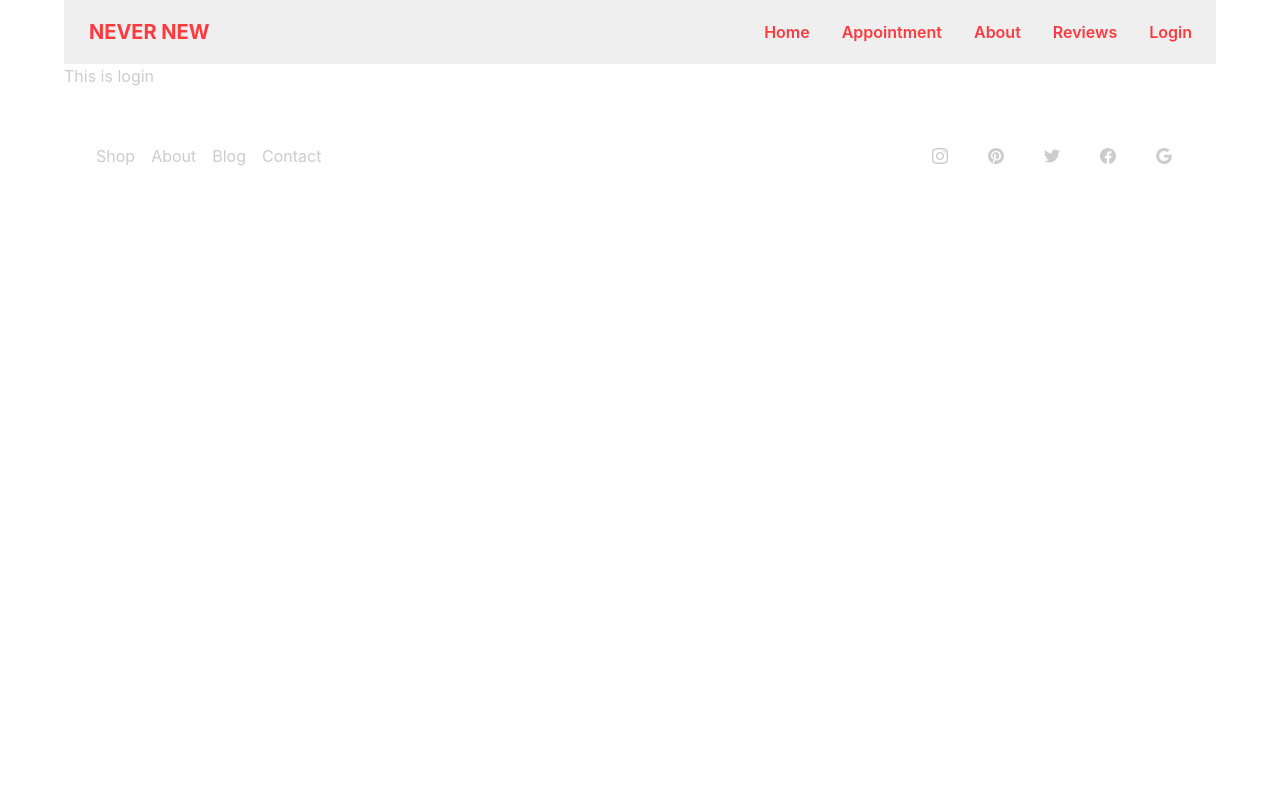
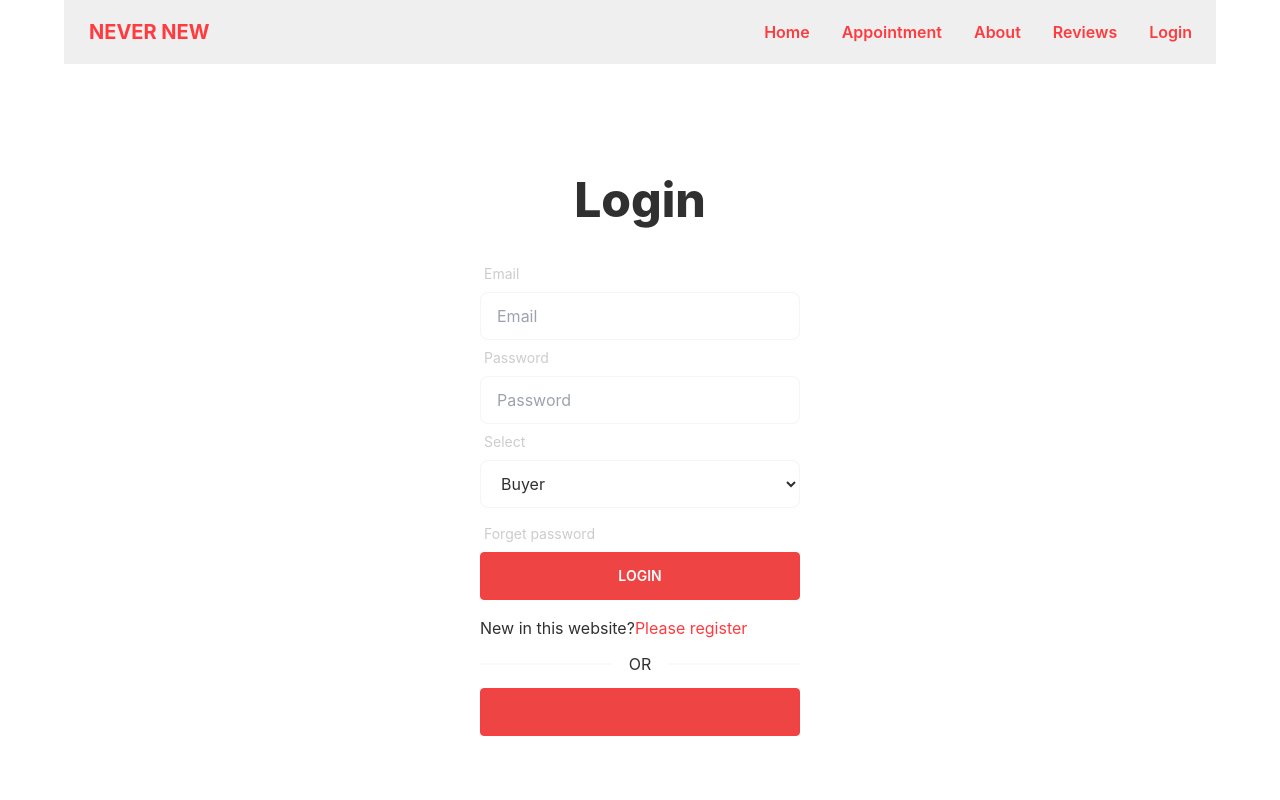
Before and after one commit to mdhasantaraque/never-new-client, a React (Create React App) app: page /login in a window 1280 px wide. Shown: the top 800 px of the page. Built offline with nearby package versions, Linux system fonts and the light colour scheme.

Commit message:
firebase installed

```diff
--- a/package.json
+++ b/package.json
@@ -7,8 +7,10 @@
     "@testing-library/react": "^13.4.0",
     "@testing-library/user-event": "^13.5.0",
     "daisyui": "^2.41.0",
+    "firebase": "^9.14.0",
     "react": "^18.2.0",
     "react-dom": "^18.2.0",
+    "react-hook-form": "^7.39.5",
     "react-router-dom": "^6.4.3",
     "react-scripts": "5.0.1",
     "web-vitals": "^2.1.4"
--- a/src/Pages/Login/Login.js
+++ b/src/Pages/Login/Login.js
@@ -1,9 +1,85 @@
-import React from "react";
+import React, { useState } from "react";
+import { useForm } from "react-hook-form";
+import { Link } from "react-router-dom";
 
 const Login = () => {
+  const { register, handleSubmit } = useForm();
+
+  const [data, setData] = useState("");
+
+  const handleLogIn = (data) => {
+    console.log(data);
+  };
+
+  const handleGoogle = () => {};
+
   return (
-    <div>
-      <h1>This is login</h1>
+    <div className="hero-content text-center text-neutral-content my-16">
+      <div className="w-96 py-8 px-8 xl:col-span-2 dark:bg-secondary">
+        <h1 className="text-5xl font-extrabold dark:text-gray-900 mb-8">
+          Login
+        </h1>
+
+        <form onSubmit={handleSubmit(handleLogIn)}>
+          <div className="form-control w-full max-w-xs">
+            <label className="label">
+              <span className="label-text dark:text-gray-900"> Email</span>
+            </label>
+            <input
+              type="email"
+              {...register("email")}
+              placeholder="Email"
+              className="input input-bordered w-full max-w-xs"
+            />
+          </div>
+          <div className="form-control w-full max-w-xs">
+            <label className="label">
+              <span className="label-text dark:text-gray-900"> Password</span>
+            </label>
+            <input
+              type="password"
+              {...register("password")}
+              placeholder="Password"
+              className="input input-bordered w-full max-w-xs"
+            />
+          </div>
+          <label className="label">
+            <span className="label-text dark:text-gray-900"> Select</span>
+          </label>
+          <select
+            className="input input-bordered w-full max-w-xs mb-2"
+            {...register("category", { required: true })}
+          >
+            <option value="A">Buyer</option>
+            {/* <option value="A">Option A</option> */}
+            <option value="B">Seller</option>
+          </select>
+          <label className="label">
+            <span className="label-text dark:text-gray-900">
+              Forget password
+            </span>
+          </label>
+          <input
+            type="submit"
+            value="Login"
+            className="w-full py-2 font-semibold rounded btn btn-accent bg-red-500 text-white mb-4"
+          />
+        </form>
+        <p className="text-start">
+          New in this website?
+          <Link to="/signup" className="text-accent">
+            Please register
+          </Link>
+        </p>
+        <div className="divider">OR</div>
+        <button
+          onClick={handleGoogle}
+          type="submit"
+          className="w-full py-2 font-semibold rounded btn btn-accent bg-red-500 text-white"
+        >
+          {/* <FaGoogle></FaGoogle> With Google */}
+        </button>
+      </div>
     </div>
   );
 };
--- a/src/Routes/Routes.js
+++ b/src/Routes/Routes.js
@@ -18,6 +18,10 @@ const router = createBrowserRouter([
       },
     ],
   },
+  //   {
+  //     path:'*',
+  //     element:,
+  //   }
 ]);
 
 export default router;
--- /dev/null
+++ b/src/firebase/firebase.config.js
@@ -0,0 +1,19 @@
+// Import the functions you need from the SDKs you need
+import { initializeApp } from "firebase/app";
+// TODO: Add SDKs for Firebase products that you want to use
+// https://firebase.google.com/docs/web/setup#available-libraries
+
+// Your web app's Firebase configuration
+const firebaseConfig = {
+  apiKey: process.env.REACT_APP_apiKey,
+  authDomain: process.env.REACT_APP_authDomain,
+  projectId: process.env.REACT_APP_projectId,
+  storageBucket: process.env.REACT_APP_storageBucket,
+  messagingSenderId: process.env.REACT_APP_messagingSenderId,
+  appId: process.env.REACT_APP_appId,
+};
+
+// Initialize Firebase
+const app = initializeApp(firebaseConfig);
+
+export default app;
```
Also changed, not shown: 1 other file (tests, documents, lock files or other folders).
